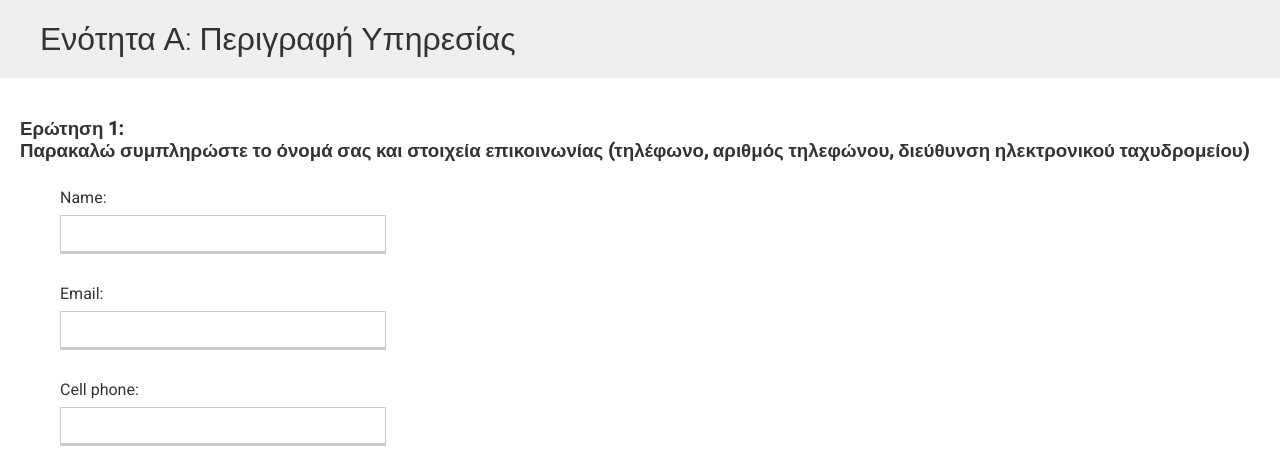
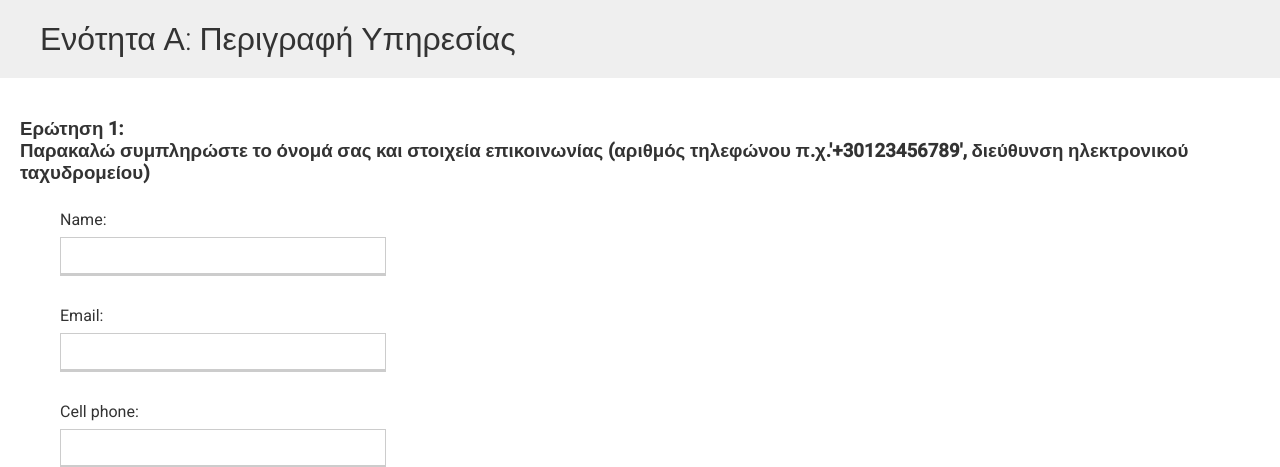
Before and after one commit to eloukou/imm-blog, a Django app: page /questionnaire/contactdetails/ in a window 1280 px wide. Shown: the part 45-512 px from the top of the page. Run offline with Django 3.2, Linux system fonts and the light colour scheme; the visitor is signed in with stand-in values (Sample User, id 1); some libraries are stand-ins or nearby versions.

Commit message:
changes 10 7

```diff
--- a/questionnaire/models.py
+++ b/questionnaire/models.py
@@ -7,6 +7,7 @@ from django.core.validators import MaxValueValidator, MinValueValidator
 from django.conf import settings
 
 from multiselectfield import MultiSelectField
+from phonenumber_field.modelfields import PhoneNumberField
 
 
 class Area(models.Model):
@@ -53,7 +54,7 @@ class ContactDetails(models.Model):
     user = models.ForeignKey(settings.AUTH_USER_MODEL, null=True, blank=True)
     name = models.CharField(max_length=250)
     email = models.EmailField()
-    cell_phone = models.CharField(max_length=12)
+    cell_phone = PhoneNumberField(blank=True)
 
     def __str__(self):
         return "%s - %s - %s" % (self.name, self.email, self.cell_phone)
--- a/questionnaire/templates/questionnaire/contactdetails.html
+++ b/questionnaire/templates/questionnaire/contactdetails.html
@@ -8,7 +8,7 @@
  <h1>Ενότητα Α: Περιγραφή Υπηρεσίας</h1>
  <div class="module">
     {% if request.user.is_authenticated %}
-    <h3><b>Ερώτηση 1:<br> Παρακαλώ συμπληρώστε το όνομά σας και στοιχεία επικοινωνίας (τηλέφωνο, αριθμός τηλεφώνου, διεύθυνση ηλεκτρονικού ταχυδρομείου)</b></h3>
+    <h3><b>Ερώτηση 1:<br> Παρακαλώ συμπληρώστε το όνομά σας και στοιχεία επικοινωνίας (αριθμός τηλεφώνου π.χ.'+30123456789', διεύθυνση ηλεκτρονικού ταχυδρομείου)</b></h3>
 
     <ul>
           <form action="." method="POST" class="form">{{form.as_p}}
--- a/thesite/settings.py
+++ b/thesite/settings.py
@@ -39,6 +39,7 @@ INSTALLED_APPS = [
     'django.contrib.staticfiles',
     'multiselectfield',
     'mathfilters',
+    'phonenumber_field',
     'questionnaire.apps.QuestionnaireConfig',
 ]
 
```
